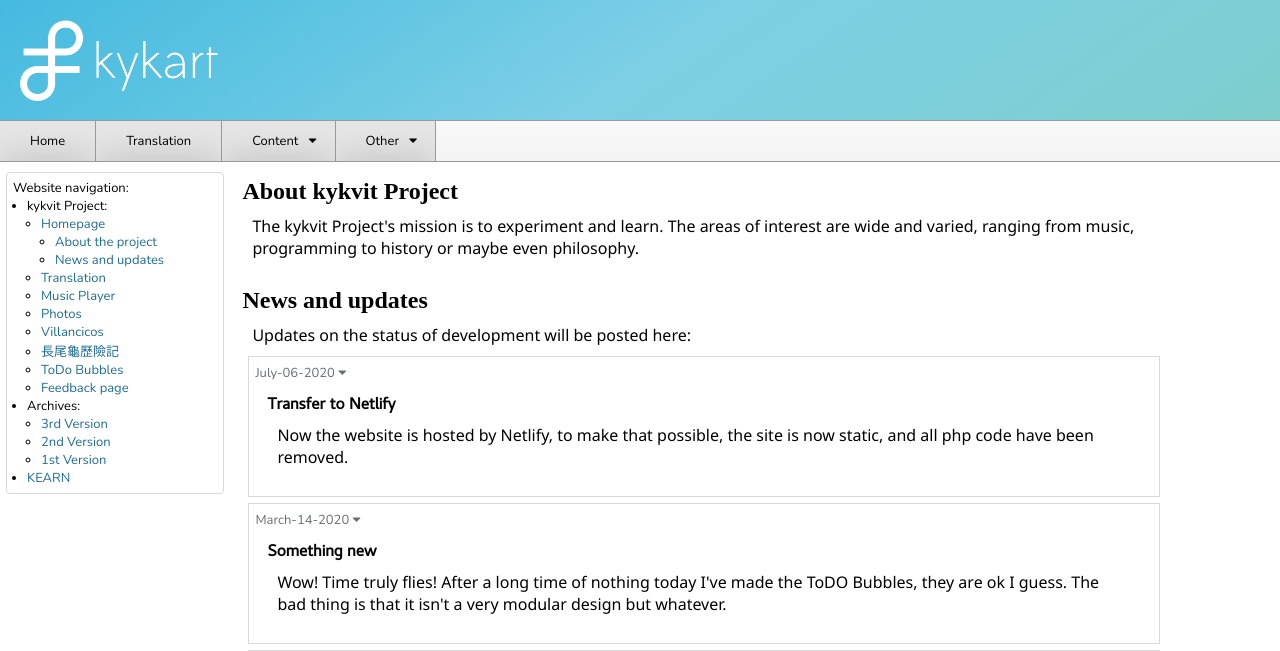
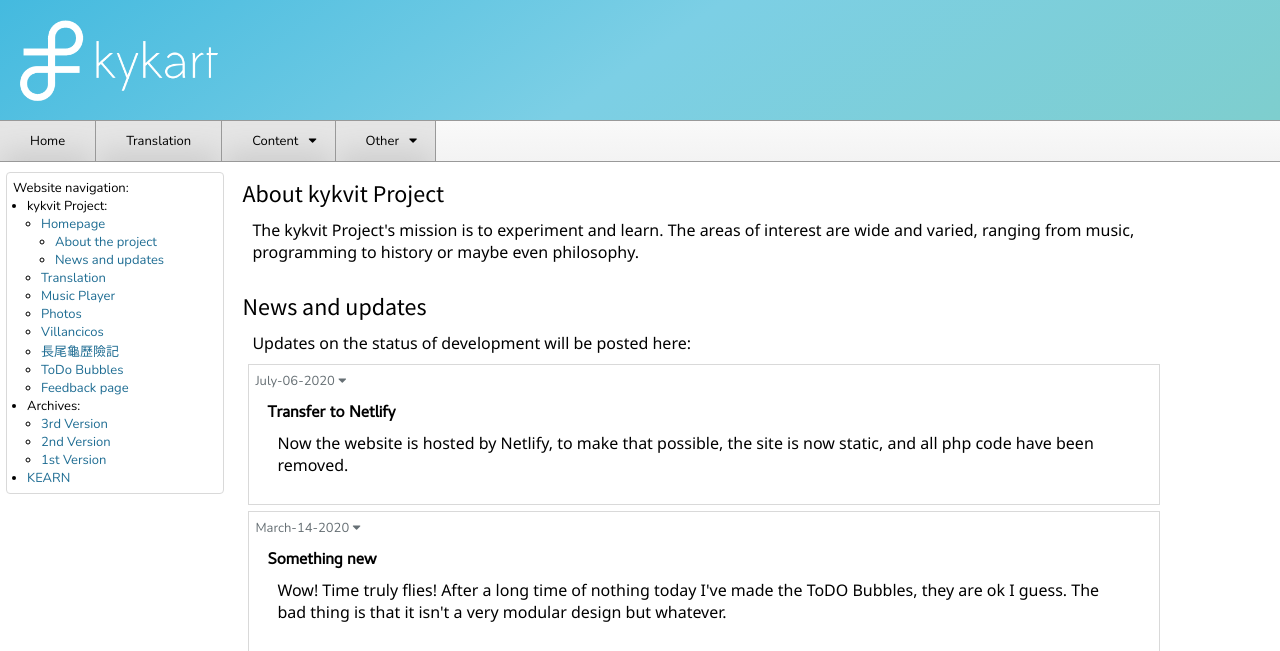
Before and after one commit to ludovitkramar/kykart, a PHP site: page / in a window 1280 px wide. Shown: the top 651 px of the page. Run offline with PHP 8.4, Linux system fonts and the light colour scheme; some libraries are stand-ins or nearby versions; some web fonts are replaced.

Commit message:
minor style change

```diff
--- a/comments/index.html
+++ b/comments/index.html
@@ -12,6 +12,7 @@
   <link rel="stylesheet" href="/music-reproductor.css">
   <link href="https://fonts.googleapis.com/css?family=Nunito" rel="stylesheet">
   <link href="https://fonts.googleapis.com/css?family=Source+Serif+Pro" rel="stylesheet">
+  <link href="https://fonts.googleapis.com/css2?family=Source+Sans+Pro:wght@400;900&display=swap" rel="stylesheet">
   <link rel="stylesheet" href="https://use.fontawesome.com/releases/v5.8.1/css/all.css" integrity="sha384-50oBUHEmvpQ+1lW4y57PTFmhCaXp0ML5d60M1M7uH2+nqUivzIebhndOJK28anvf" crossorigin="anonymous">
   <title>kykvit</title>
 </head>
@@ -91,8 +92,8 @@
 <div class="colum-center">
 <!--THE CONTENT STARTS FROM HERE----------------------------------------------->
 <div class="invisible-box">
-<h2 class="Cantarell-Regular">Feedback!</h2>
-<p class="LinBiolinum_R text-17">You can leave a public comment here or <a href="mailto:ludovit.34@gmail.com" class="text-17">send an e-mail to the website creator.</a> </p>
+<h2 class="sourceSans">Feedback!</h2>
+<p class="sourceSans">You can leave a public comment here or <a href="mailto:ludovit.34@gmail.com" class="text-17">send an e-mail to the website creator.</a> </p>
 <br /><hr />
 </div>
 <div class="invisible-box">
--- a/fonts.css
+++ b/fonts.css
@@ -1,6 +1,11 @@
 @font-face {
    font-family: 'Cantarell-Bold';
    src: url('/Cantarell-Bold.otf')
+}
+
+.sourceSans {
+  font-family: 'Source Sans Pro', sans-serif;
+  font-weight: 400;
 }
 
 .Cantarell-Bold{
--- a/index.html
+++ b/index.html
@@ -10,6 +10,7 @@
   <link rel="stylesheet" href="/fonts.css">
   <link rel="stylesheet" href="/music-reproductor.css">
   <link href="https://fonts.googleapis.com/css?family=Nunito" rel="stylesheet">
+  <link href="https://fonts.googleapis.com/css2?family=Source+Sans+Pro:wght@400;900&display=swap" rel="stylesheet">
   <link href="https://fonts.googleapis.com/css?family=Source+Serif+Pro" rel="stylesheet">
   <link rel="stylesheet" href="https://use.fontawesome.com/releases/v5.8.1/css/all.css" integrity="sha384-50oBUHEmvpQ+1lW4y57PTFmhCaXp0ML5d60M1M7uH2+nqUivzIebhndOJK28anvf" crossorigin="anonymous">
   <title>kykvit</title>
@@ -90,12 +91,12 @@
 <!--THE CONTENT STARTS FROM HERE----------------------------------------------->
 <article>
 <div class="invisible-box">
-  <h2 class="LinBiolinum_R" id="about">About kykvit Project</h2>
+  <h2 class="sourceSans" id="about">About kykvit Project</h2>
   <p class="content">The kykvit Project's mission is to experiment and learn. The areas of interest are wide and varied, ranging from music, programming to history or maybe even philosophy.</p>
   <p class="content"></p>
 </div>
 <div class="invisible-box">
-  <h2 class="LinBiolinum_R" id="news">News and updates</h2>
+  <h2 class="sourceSans" id="news">News and updates</h2>
   <p class="content">Updates on the status of development will be posted here:</p>
 
   <!-- Sample new story goes starts
--- a/villancicos/index.html
+++ b/villancicos/index.html
@@ -11,6 +11,7 @@
   <link rel="stylesheet" href="/music-reproductor.css">
   <link href="https://fonts.googleapis.com/css?family=Nunito" rel="stylesheet">
   <link href="https://fonts.googleapis.com/css?family=Source+Serif+Pro" rel="stylesheet">
+  <link href="https://fonts.googleapis.com/css2?family=Source+Sans+Pro:wght@400;900&display=swap" rel="stylesheet">
   <link rel="stylesheet" href="https://use.fontawesome.com/releases/v5.8.1/css/all.css" integrity="sha384-50oBUHEmvpQ+1lW4y57PTFmhCaXp0ML5d60M1M7uH2+nqUivzIebhndOJK28anvf" crossorigin="anonymous">
   <title>kykvit</title>
 </head>
```
